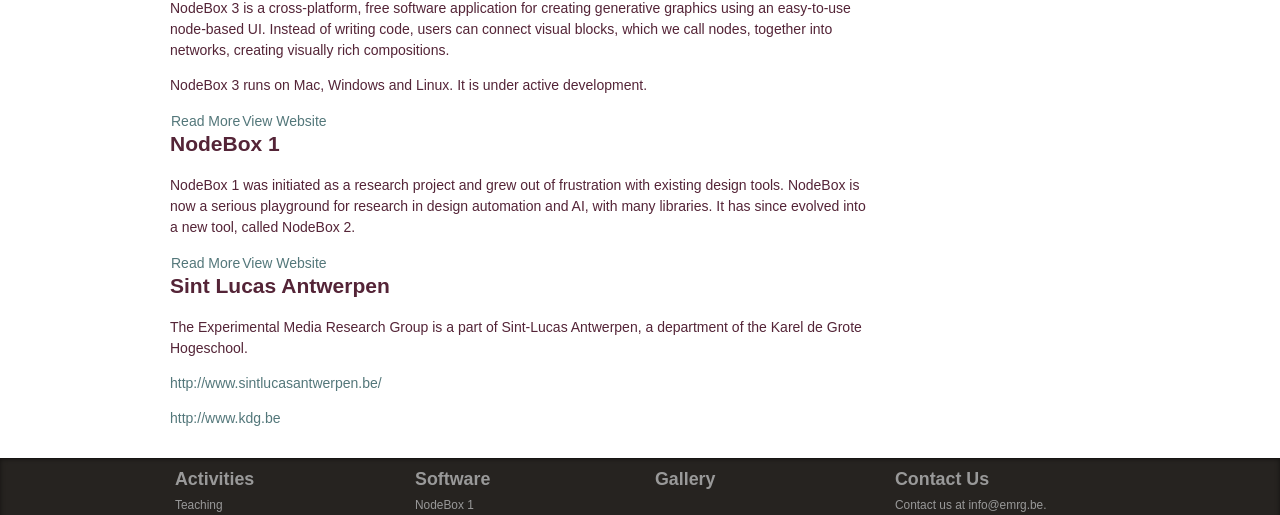
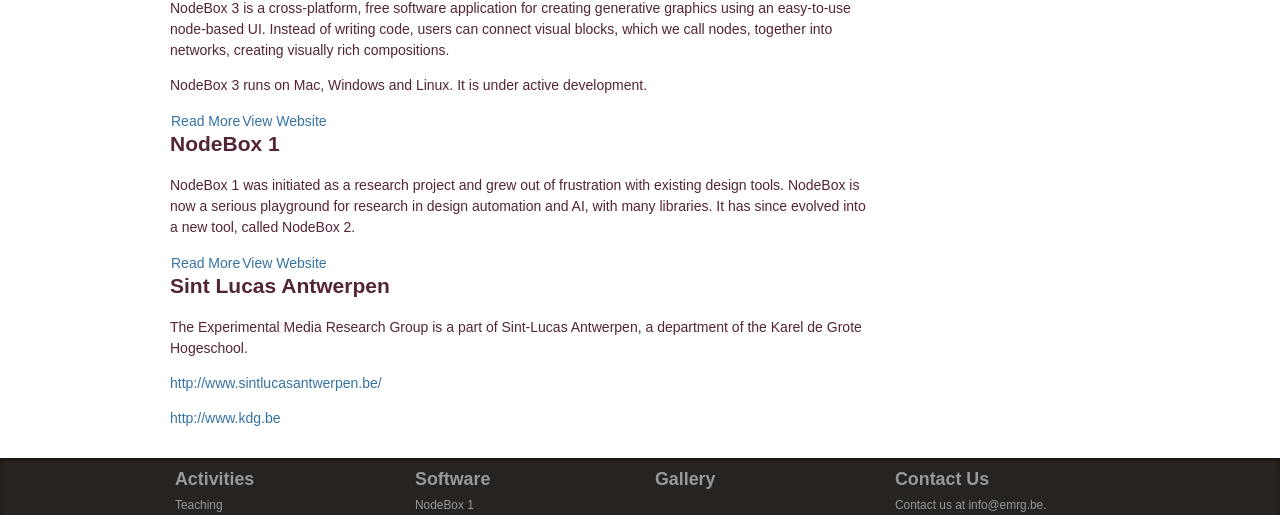
Before and after one commit to nodebox/emrg.be, a Jekyll site: the page built from index.md, in a window 1280 px wide. Shown: the part 769-1284 px from the top of the page. Built offline with Jekyll 4.4.1, drawn with Linux system fonts in a browser that asks for light colours; nearby versions of some CDN libraries.

Commit message:
Better colors for links.

```diff
--- a/media/css/screen.css
+++ b/media/css/screen.css
@@ -20,7 +20,7 @@
 }
 
 a {
-  color: #53777A;
+  color: #3572a4;
   text-decoration: none;
 }
 
```
